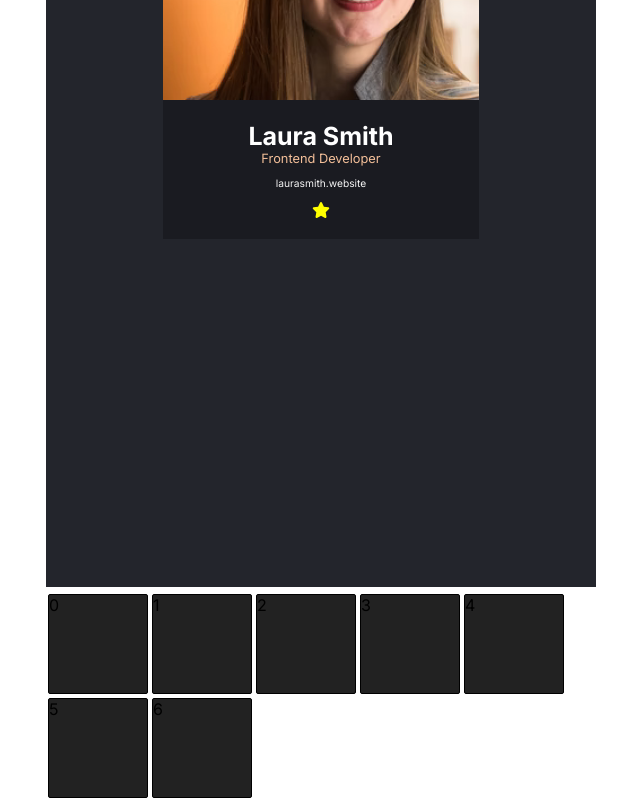
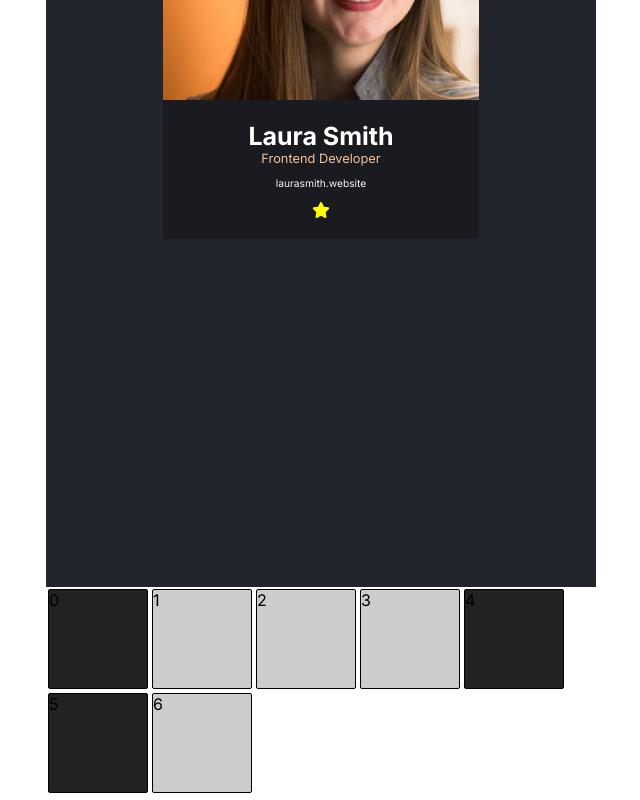
Before and after one commit to oldman-coding/react, a React (Create React App) app in the folder meme_generator/: page / in a window 1280 px wide. Shown: the part 1166-1966 px from the top of the page, without its empty margins (319-959 px from the left). Built offline with nearby package versions, Linux system fonts and the light colour scheme.

Commit message:
refactor pass props to child component

```diff
--- a/meme_generator/src/App.js
+++ b/meme_generator/src/App.js
@@ -6,13 +6,19 @@ import Counter from './components/Counter';
 import AddItem from './components/AddItem';
 import Contact from './components/Contact';
 import Boxes from './components/Boxes';
+import { useState } from 'react';
 
 import { faStar } from '@fortawesome/free-solid-svg-icons'
 import { library } from '@fortawesome/fontawesome-svg-core'
+import dataBoxes from './data/dataBoxes'
+
 
 library.add(faStar,)
 
 function App() {
+  const [boxes, setBoxes] = useState (dataBoxes)
+
+  const boxesElements = boxes.map(box => <Boxes key={box.id} {...box} />)
   return (
     <div className="App">
       <Navbar />
@@ -20,7 +26,7 @@ function App() {
       <Counter />
       <AddItem />
       <Contact />
-      <Boxes darkMode ={true} />
+      {boxesElements}
     </div>
   );
 }
--- a/meme_generator/src/boxes.css
+++ b/meme_generator/src/boxes.css
@@ -2,11 +2,8 @@
     box-sizing: border-box;
 }
 
+
 .box {
-    margin-top: 5px;
-}
-
-.box__item {
     width: 100px;
     height: 100px;
     border: 1px solid black;
--- a/meme_generator/src/components/Boxes.js
+++ b/meme_generator/src/components/Boxes.js
@@ -1,17 +1,13 @@
 import { useState } from "react";
-import dataBoxes from '../data/dataBoxes'
+
 import '../boxes.css'
-import { faBlackboard } from "@fortawesome/free-solid-svg-icons";
 
 export default function Boxes(props) {
-    console.log(props)
-    const [boxes, setBoxes] = useState (dataBoxes)
+
     const styles = {
-        backgroundColor: props.darkMode ? "#222222" : "#cccccc"
+        backgroundColor: props.on ? "#222222" : "#cccccc"
     }
-
-    const boxesElements = boxes.map(box => <div style= {styles} className="box__item" key={box.id}>{box.id}</div>)
     return (
-        <div  className="box">{boxesElements}</div>
+        <div  style = {styles} className="box">{props.id}</div>
     )
 }
```
